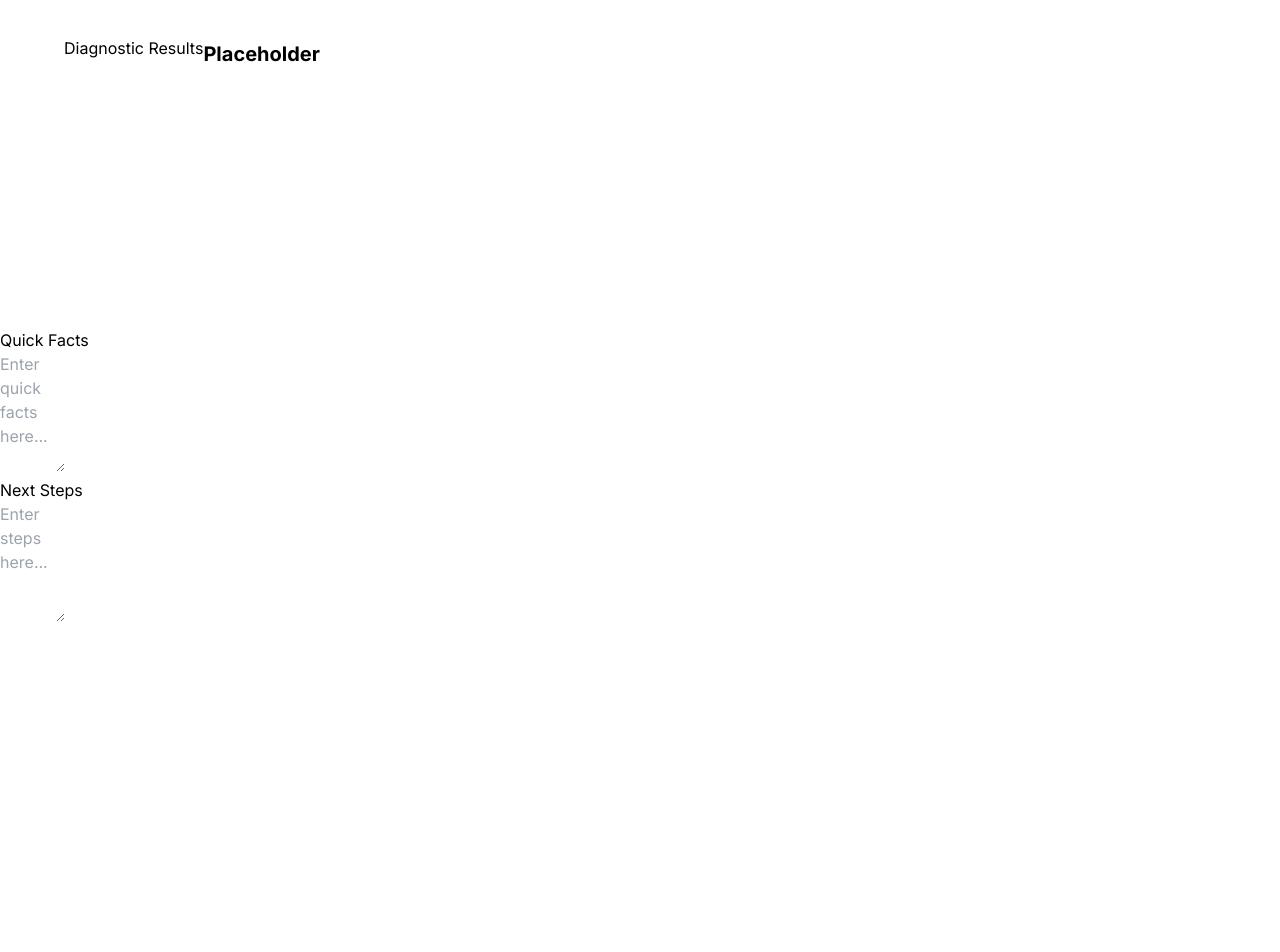
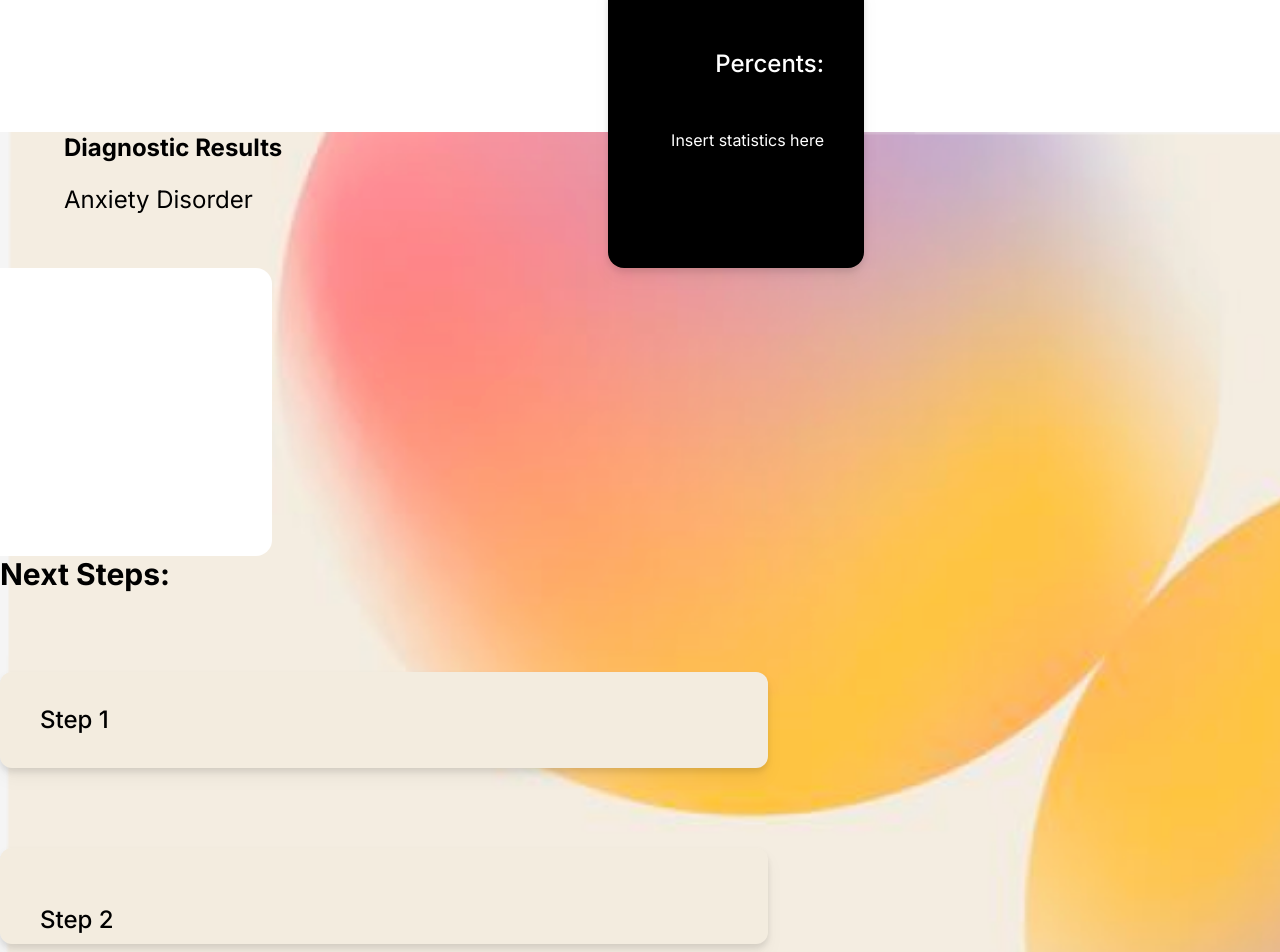
Before and after one commit to vaipos/Neuro-Guide, a Next.js app in the folder neuro-guide/: page /TreatmentPage in a window 1280 px wide. Shown: the part 220-1172 px from the top of the page. Before the commit the page ends 848 px from the top, so only its background shows below. Built offline with nearby package versions, Linux system fonts and the light colour scheme.

Commit message:
Laksha: worked on treatments page

```diff
--- a/neuro-guide/app/NidhiComps/Treatments.tsx
+++ b/neuro-guide/app/NidhiComps/Treatments.tsx
@@ -4,30 +4,47 @@ const Treatments = () => {
   return (
     <>
     <div className="flex mx-16 my-64">
-        <div>Diagnostic Results</div>
-        <div className="text-xl py-1 font-bold">Placeholder</div>
+        <div className="text-center text-2xl font-bold">Diagnostic Results</div>
+    </div>
+    <div className="mx-16 -my-60 text-2xl py-1 font-nomral">Anxiety Disorder</div>
+
+
+    <div className="card w-1/5 h-72 bg-black rounded-2xl px-10 py-5 drop-shadow-lg relative" style={{ left: 'calc(100% - 42rem)' }}>
+      <div className="card-body py-12">
+        <h5 className="card-title text-right text-2xl text-white font-medium">Percents:</h5>
+        <p className="card-text text-right text-white py-8 my-4">Insert statistics here</p>
+      </div>
     </div>
 
-    <div className="treatments">
-      <div className="quick-facts">
-        <h2>Quick Facts</h2>
-        <textarea
-          className="quick-facts-textbox"
-          placeholder="Enter quick facts here..."
-          rows={5}
-          cols={5}
-        />
-      </div>
-      <div className="steps">
-        <h2>Next Steps</h2>
-        <textarea
-          className="steps-textbox"
-          placeholder="Enter steps here..."
-          rows={5}
-          cols={5}
-        />
+    <div className="card w-2/5 h-72 bg-white rounded-2xl px-10 py-5 relative" style={{ left: 'calc(100% - 95rem)' }}>
+      <div className="card-body py-12">
+        <h5 className="card-title text-left text-2xl text-black font-medium">Quick Facts</h5>
+        <p className="card-text text-left text-white py-8 my-4">- Insert facts</p>
       </div>
     </div>
+
+      <div className="steps text-3xl font-bold text-left">
+        <h2>Next Steps:</h2>
+      </div>
+
+      <div className="card w-3/5 h-24 bg-custom rounded-xl px-10 py-15 drop-shadow-lg relative content-center my-20">
+      <div className="card-body py-4">
+        <h5 className="card-title text-left text-2xl text-black font-medium">Step 1</h5>
+      </div>
+    </div>
+
+    <div className="card w-3/5 h-24 bg-custom rounded-xl px-10 py-10 drop-shadow-lg relative content-center my-20" style={{ left: 'calc(100% - 80rem)' }}>
+      <div className="card-body py-4">
+        <h5 className="card-title text-left text-2xl text-black font-medium">Step 2</h5>
+      </div>
+    </div>
+
+    <div className="card w-3/5 h-24 bg-custom rounded-xl px-10 py-15 drop-shadow-lg relative content-center my-20" style={{ left: 'calc(100% - 60rem)' }}>
+      <div className="card-body py-4">
+        <h5 className="card-title text-left text-2xl text-black font-medium">Step 3</h5>
+      </div>
+    </div>
+
     </>
   );
 };
--- a/neuro-guide/app/TreatmentPage/page.tsx
+++ b/neuro-guide/app/TreatmentPage/page.tsx
@@ -1,9 +1,17 @@
 import React from 'react'
 import Treatments from '../NidhiComps/Treatments'
+import Comp1 from '../LakshaComps/Comp1'
+import Footer from '../NidhiComps/Footer'
 
 const page = () => {
   return (
-    <Treatments/>
+    <>
+    <Comp1/>
+    <div className="relative bg-[url('./AboutUsBg.png')] bg-cover bg-no-repeat">
+      <Treatments/>
+    </div>
+    <Footer/>
+    </>
   )
 }
 
```
